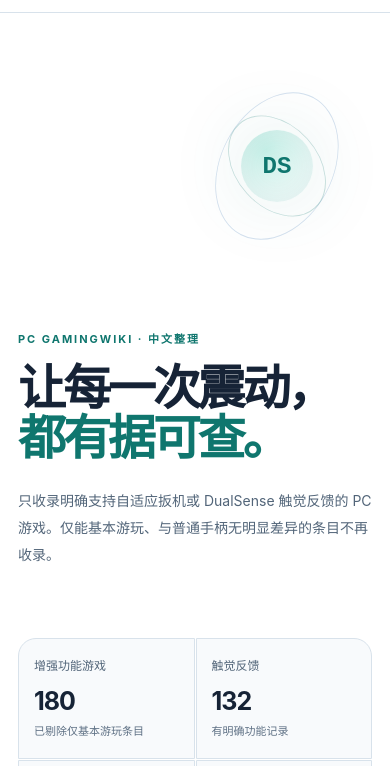
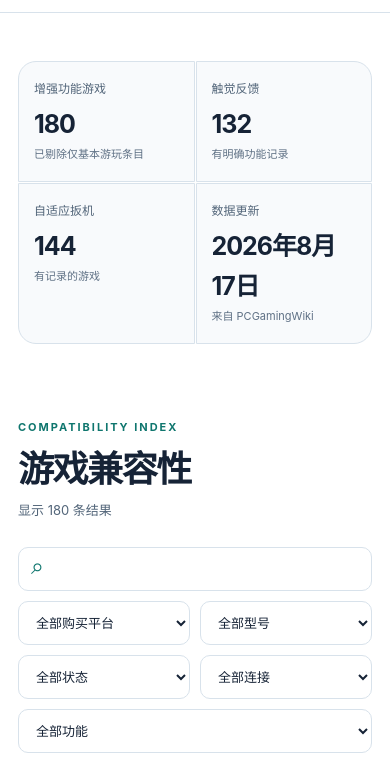
Before and after one commit to ewiro/dualsense-pc-games-zh, a website: page index.html in a window 390 px wide. Shown: the part 62-828 px from the top of the page. Drawn offline with Linux system fonts and the light colour scheme.

Commit message:
remove hero and explanatory sections

```diff
--- a/index.html
+++ b/index.html
@@ -27,15 +27,6 @@
       </div>
     </header>
     <main>
-      <section class="hero">
-        <div class="hero-copy">
-          <p class="eyebrow">PC GAMINGWIKI · 中文整理</p>
-          <h1>让每一次震动，<br><span>都有据可查。</span></h1>
-          <p class="hero-lede">只收录明确支持自适应扳机或 DualSense 触觉反馈的 PC 游戏。仅能基本游玩、与普通手柄无明显差异的条目不再收录。</p>
-        </div>
-        <div class="hero-orbit" aria-hidden="true"><div class="orbit orbit-a"></div><div class="orbit orbit-b"></div><div class="orbit-core">DS</div></div>
-      </section>
-
       <section class="stats" aria-label="数据统计">
         <div class="stat"><span class="stat-label">增强功能游戏</span><strong id="stat-total">—</strong><span class="stat-note">已剔除仅基本游玩条目</span></div>
         <div class="stat"><span class="stat-label">触觉反馈</span><strong id="stat-haptics">—</strong><span class="stat-note">有明确功能记录</span></div>
@@ -44,7 +35,7 @@
       </section>
 
       <section id="catalog" class="catalog" aria-labelledby="catalog-title">
-        <div class="section-heading"><div><p class="eyebrow">COMPATIBILITY INDEX</p><h2 id="catalog-title">游戏兼容性</h2></div><p id="result-count" class="result-count"></p></div>
+        <div class="section-heading"><div><p class="eyebrow">COMPATIBILITY INDEX</p><h1 id="catalog-title">游戏兼容性</h1></div><p id="result-count" class="result-count"></p></div>
         <div class="controls">
           <label class="search-wrap"><span class="sr-only">搜索游戏</span><span class="search-icon">⌕</span><input id="search" type="search" autocomplete="off"></label>
           <label><span class="sr-only">购买平台</span><select id="store"><option value="all">全部购买平台</option></select></label>
@@ -64,10 +55,6 @@
         <nav id="pagination" class="pagination" aria-label="分页"></nav>
       </section>
 
-      <section class="notes">
-        <div><p class="eyebrow">READ THIS FIRST</p><h2>如何理解这些记录？</h2></div>
-        <div class="note-grid"><article><span class="note-number">01</span><h3>只保留 DualSense 增强体验</h3><p>至少有一项自适应扳机或 DualSense 触觉反馈被记录为支持、有限支持、需额外调整或始终启用时，游戏才会出现在本站。</p></article><article><span class="note-number">02</span><h3>有线模式更贴近你的使用场景</h3><p>DS5Dongle 让手柄在电脑端表现为有线 DualSense。表中的“有线”是 PCGamingWiki 记录，不代表本站逐一实测。</p></article><article><span class="note-number">03</span><h3>数据会随源站变化</h3><p>“有限支持”或“需额外调整”可能需要设置、补丁或启动参数。请点击来源查看上下文。</p></article></div>
-      </section>
     </main>
     <footer class="site-footer"><div><strong>DualSense PC 游戏资料库</strong><span>一个面向玩家的非官方中文整理项目</span></div><div><a href="https://www.pcgamingwiki.com/wiki/List_of_games_that_support_DualSense" target="_blank" rel="noreferrer">数据源：PCGamingWiki ↗</a><span id="footer-updated">最后更新：—</span></div><p>PCGamingWiki 派生数据采用 CC BY-NC-SA 3.0；本站代码采用 MIT。本站与 Sony、PCGamingWiki 或 DS5Dongle 作者无隶属关系。</p></footer>
     <script src="app.js" defer></script>
--- a/light.css
+++ b/light.css
@@ -14,6 +14,8 @@
 
 :root[data-theme="dark"] { color-scheme: dark; --dim: #71879b; }
 
+.stats { margin-top: 72px; }
+.section-heading h1 { font-size: 36px; line-height: 1.1; letter-spacing: -.04em; margin: 0; }
 .controls { grid-template-columns: minmax(220px, 1.45fr) repeat(5, minmax(112px, 1fr)); }
 
 [data-theme="light"] body { background: #fff; color: var(--ink); }
@@ -111,6 +113,7 @@ th { text-align: center; }
 }
 
 @media (max-width: 640px) {
+  .stats { margin-top: 48px; }
   .theme-toggle { padding: 0 11px; }
   .game-identity { gap: 10px; }
   .cover,
```
